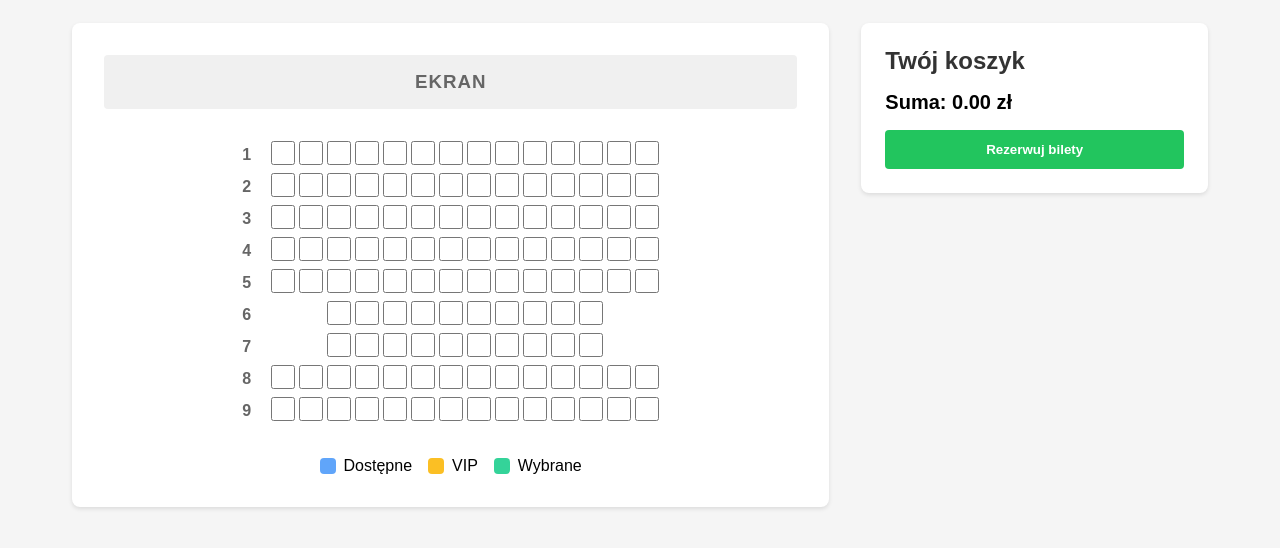
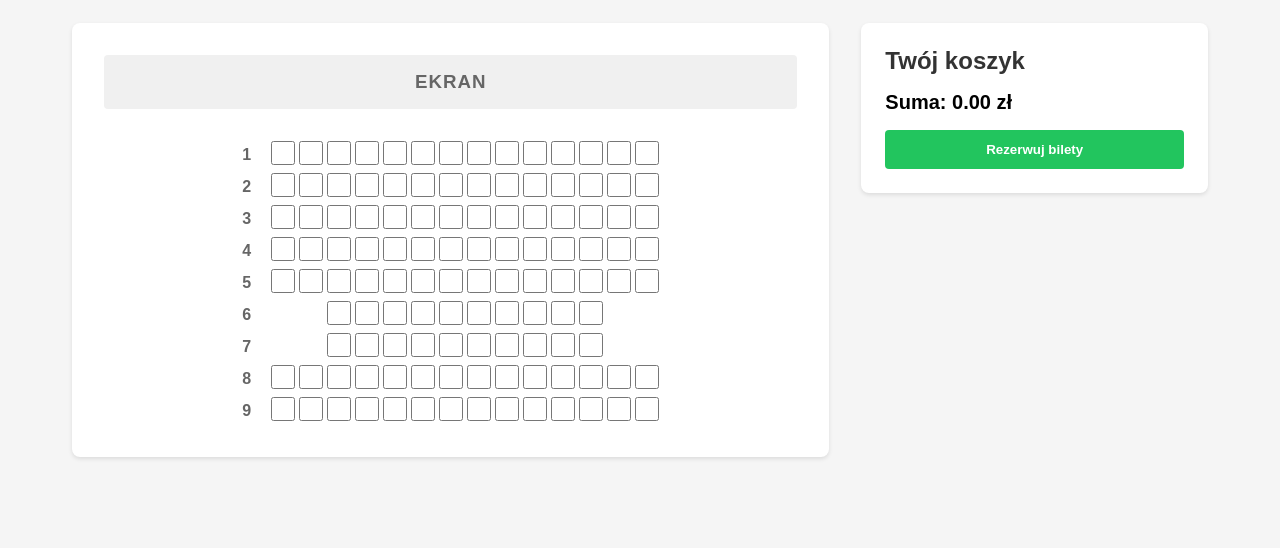
Before and after one commit to Piekarz20/kino, a plain HTML site: page index.html in a window 1280 px wide. Shown: the part 98-646 px from the top of the page. Drawn offline with Linux system fonts and the light colour scheme.

Commit message:
kino finish

```diff
--- a/index.html
+++ b/index.html
@@ -515,20 +515,6 @@
 						</div>
 					</form>
 
-					<div class="legend">
-						<div class="legend-item">
-							<div class="legend-color available"></div>
-							<p>Dostępne</p>
-						</div>
-						<div class="legend-item">
-							<div class="legend-color vip"></div>
-							<p>VIP</p>
-						</div>
-						<div class="legend-item">
-							<div class="legend-color selected"></div>
-							<p>Wybrane</p>
-						</div>
-					</div>
 				</main>
 
 				<aside>
--- a/main.css
+++ b/main.css
@@ -108,7 +108,6 @@ main {
 	accent-color: #34d399;
 }
 
-/* Tooltip */
 .seat-tooltip {
 	position: absolute;
 	bottom: 100%;
@@ -128,38 +127,6 @@ main {
 
 .seat-container:hover .seat-tooltip {
 	opacity: 1;
-}
-
-/* Legenda */
-.legend {
-	display: flex;
-	justify-content: center;
-	gap: 1rem;
-	margin-top: 2rem;
-}
-
-.legend-item {
-	display: flex;
-	align-items: center;
-	gap: 0.5rem;
-}
-
-.legend-color {
-	width: 16px;
-	height: 16px;
-	border-radius: 4px;
-}
-
-.legend-color.available {
-	background-color: #60a5fa;
-}
-
-.legend-color.vip {
-	background-color: #fbbf24;
-}
-
-.legend-color.selected {
-	background-color: #34d399;
 }
 
 aside {
```
